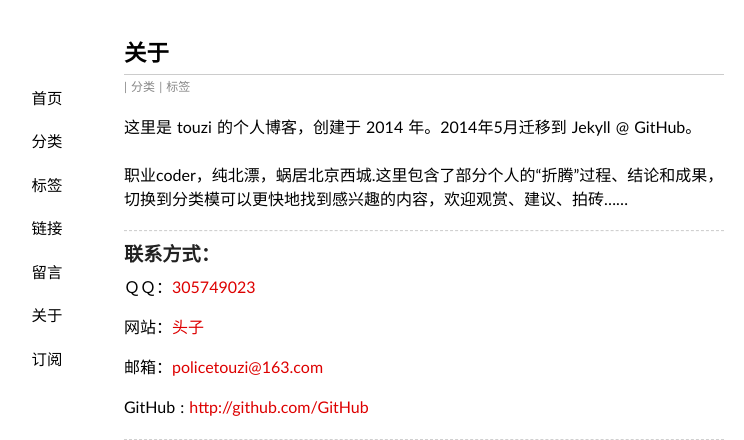
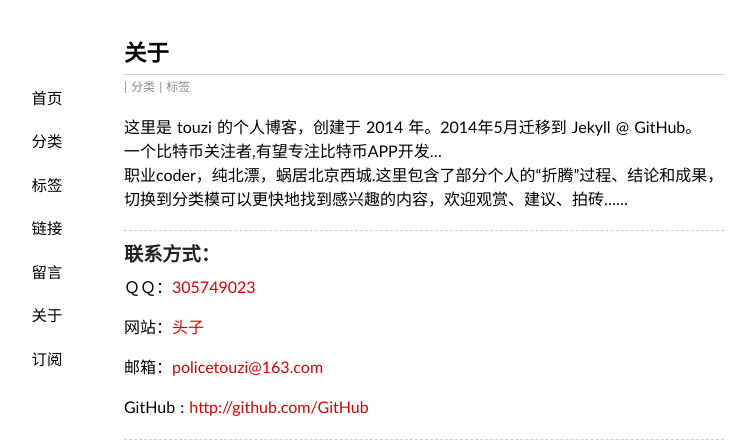
Before and after one commit to touzi/touzi.github.io, a Jekyll site: the page built from about/index.md, in a window 1280 px wide, cut to the strip 0-440 px from the top of the page. Shown: the whole strip, without its empty margins (216-960 px from the left). Built offline with Jekyll 4.4.1, drawn with Linux system fonts in a browser that asks for light colours; some web fonts are replaced; Markdown is read by kramdown in place of the engine named in the settings; comment, search, counter and statistics services are not loaded.

Commit message:
更改about及首页

```diff
--- a/_config.yml
+++ b/_config.yml
@@ -13,4 +13,6 @@ github: touzi
 pygments: true
 safe: true
 paginate: 20
-about: "这里是 touzi 的个人博客，创建于 2014 年。2014年5月迁移到 Jekyll @ GitHub。<br /><br />职业coder，纯北漂，蜗居北京西城.这里包含了部分个人的“折腾”过程、结论和成果，切换到分类模可以更快地找到感兴趣的内容，欢迎观赏、建议、拍砖……"
+about: "这里是 touzi 的个人博客，创建于 2014 年。2014年5月迁移到 Jekyll @ GitHub。<br />
+一个比特币关注者,有望专注比特币APP开发...<br />
+职业coder，纯北漂，蜗居北京西城.这里包含了部分个人的“折腾”过程、结论和成果，切换到分类模可以更快地找到感兴趣的内容，欢迎观赏、建议、拍砖……"
--- a/index.html
+++ b/index.html
@@ -1,5 +1,5 @@
 ---
-title: welcome to 头子的记录仪
+title: welcome !<a href="http://touzi.github.io/ibnew/">移动优化版(点我)</a>
 layout: page
 ---
 
```
